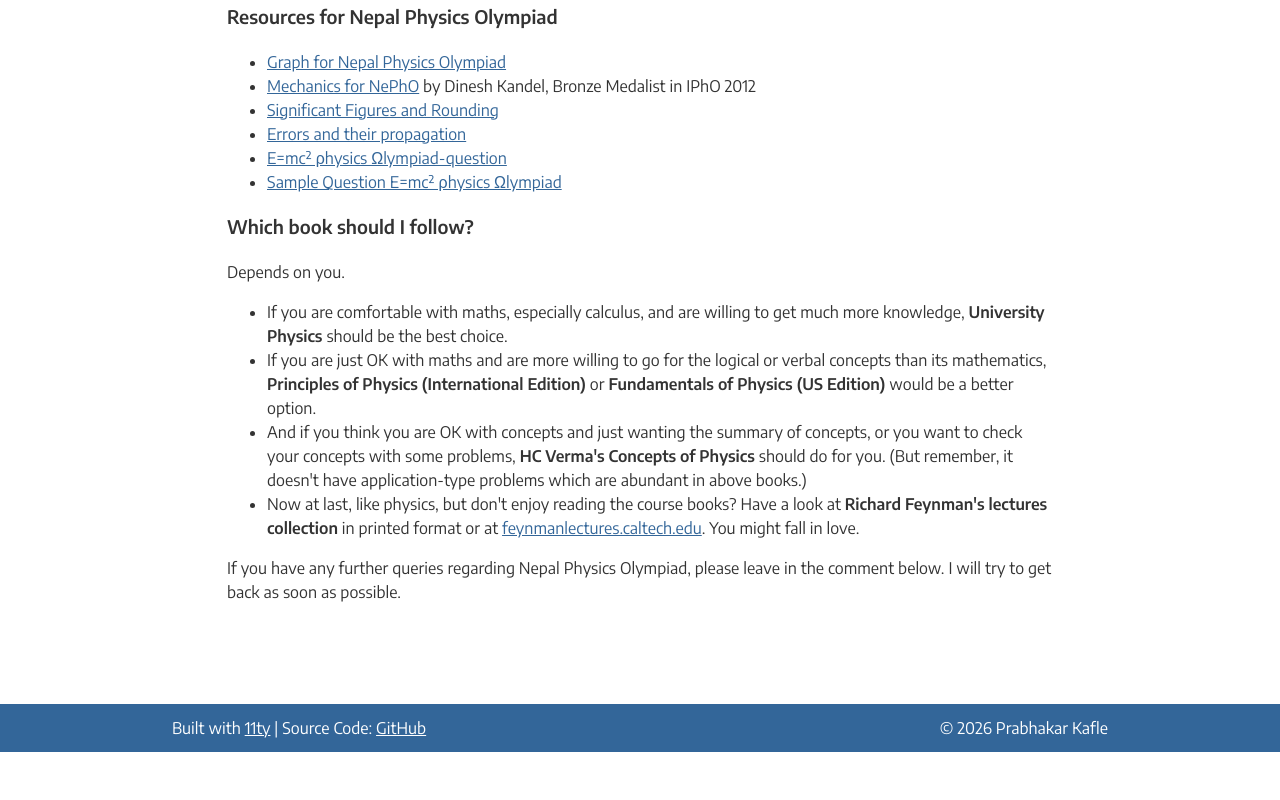
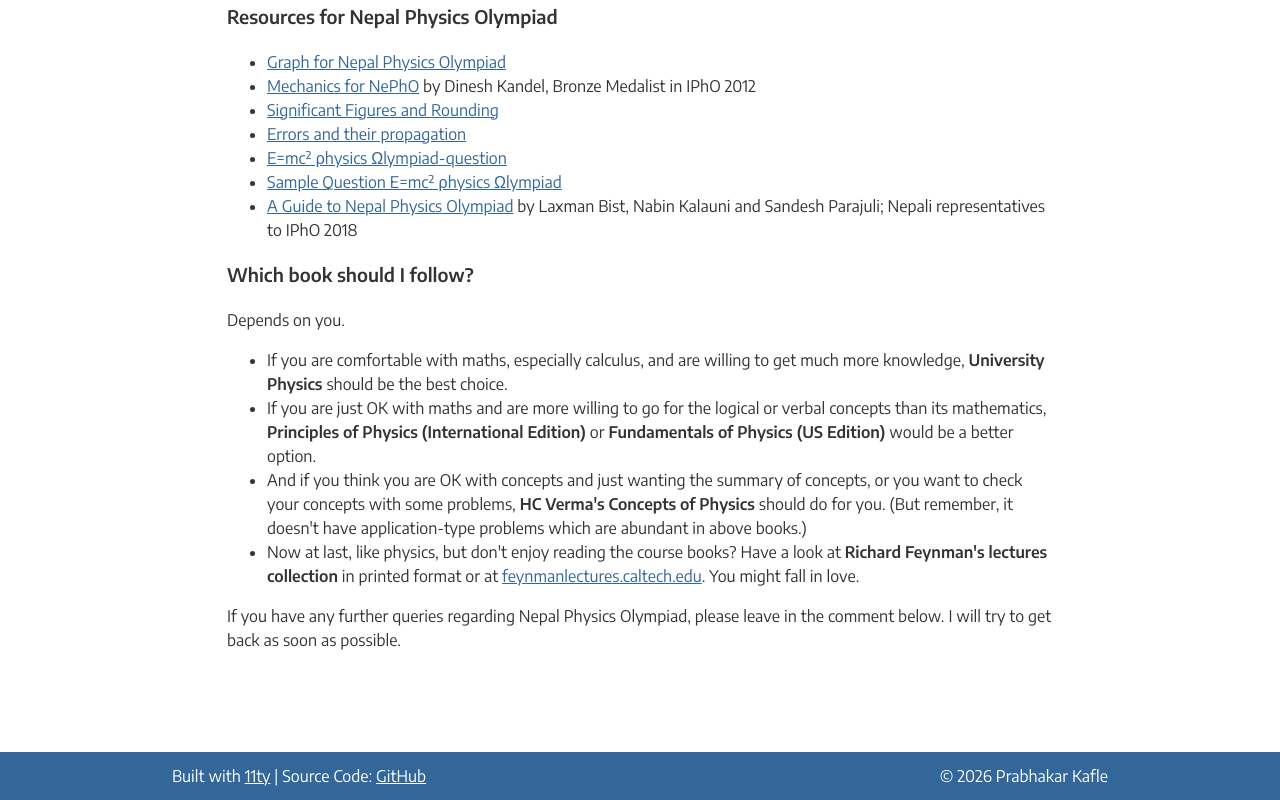
Before and after one commit to kafleprabhakar/personal-website, an Eleventy site: page src/blogs/nepal-physics-olympiad.md in a window 1280 px wide. Shown: the part 2199-2999 px from the top of the page. Before the commit the page ends 2951 px from the top, so only its background shows below. Built offline with nearby package versions, Linux system fonts and the light colour scheme; Eleventy itself is replaced by a stand-in of ours; files that its build step writes are made by us from their sources; a script that the page names is missing.

Commit message:
Add book to Nepho resources

```diff
--- a/src/blogs/nepal-physics-olympiad.md
+++ b/src/blogs/nepal-physics-olympiad.md
@@ -80,6 +80,7 @@ If you see the above questions, you can find that preliminary round consists of
 - [Errors and their propagation](/files/Errors-and-their-Propagation.pdf)
 - [E=mc² ρhysics Ωlympiad-question](/files/Emc2.pdf)
 - [Sample Question E=mc² ρhysics Ωlympiad](/files/sample-Emc2.pdf)
+- [A Guide to Nepal Physics Olympiad](https://github.com/gitty-coder/physics-olympiad-book) by Laxman Bist, Nabin Kalauni and Sandesh Parajuli; Nepali representatives to IPhO 2018
 
 ### Which book should I follow?
 
```
